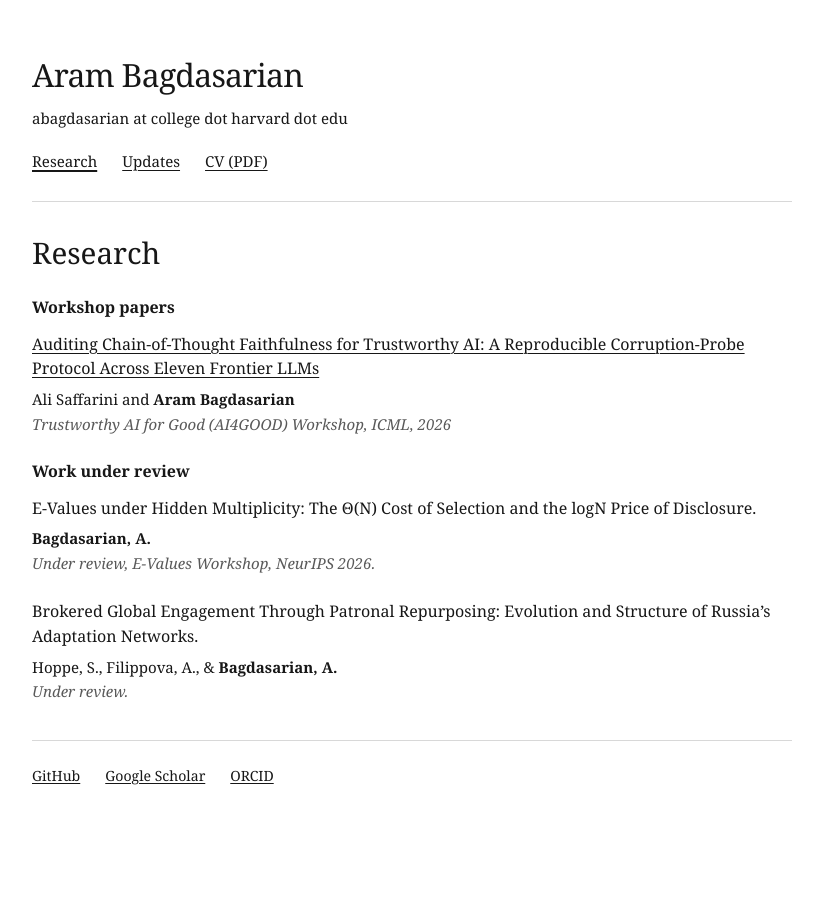
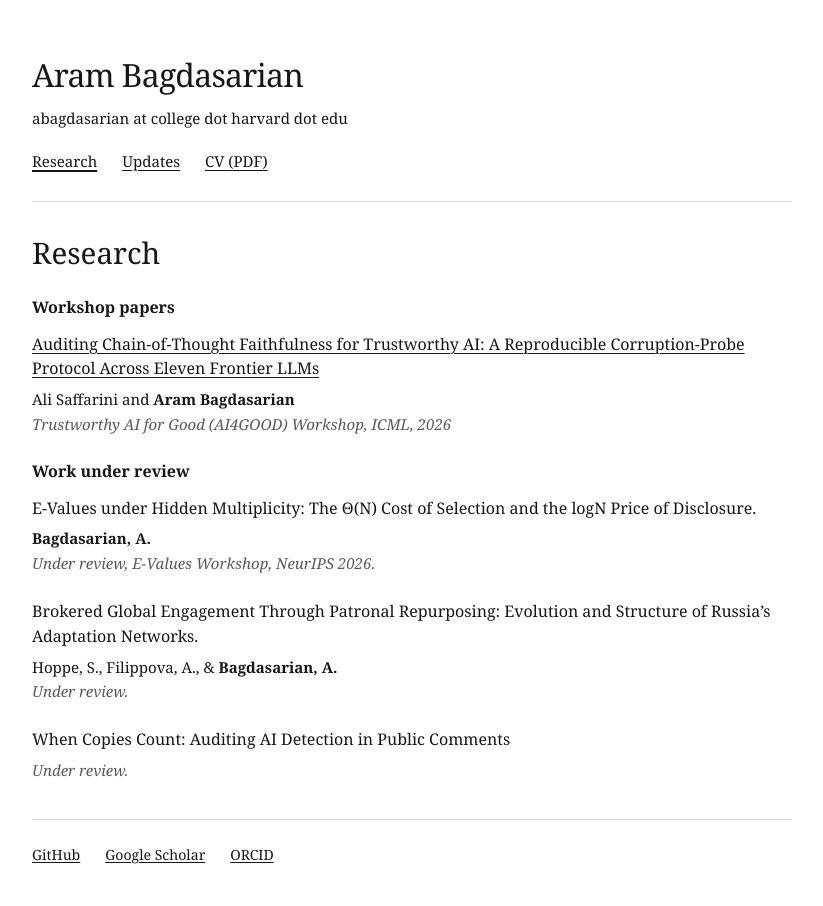
Before and after one commit to arambagdasarian/arambagdasarian.github.io, a Jekyll site: the page built from research/index.html, in a window 1280 px wide. Shown: the whole page, without its empty margins (228-1051 px from the left). Built offline with Jekyll 4.4.1, drawn with Linux system fonts in a browser that asks for light colours.

Commit message:
Add public-comments working paper under review

```diff
--- a/_data/research.yml
+++ b/_data/research.yml
@@ -11,3 +11,5 @@
 - title: "Brokered Global Engagement Through Patronal Repurposing: Evolution and Structure of Russia’s Adaptation Networks."
   authors: "Hoppe, S., Filippova, A., & Bagdasarian, A."
   status: "under_review"
+- title: "When Copies Count: Auditing AI Detection in Public Comments"
+  status: "under_review"
--- a/research/index.html
+++ b/research/index.html
@@ -24,7 +24,9 @@ permalink: /research/
     {% for paper in under_review_papers %}
     <li>
       <h3>{% if paper.url %}<a href="{{ paper.url }}">{{ paper.title | escape }}</a>{% else %}{{ paper.title | escape }}{% endif %}</h3>
+      {% if paper.authors %}
       <p>{{ paper.authors | escape | replace: "Aram Bagdasarian", "<strong>Aram Bagdasarian</strong>" | replace: "Bagdasarian, A.", "<strong>Bagdasarian, A.</strong>" }}</p>
+      {% endif %}
       <p class="research-venue">Under review{% if paper.venue %}, {{ paper.venue | escape }}{% endif %}{% if paper.year %} {{ paper.year }}{% endif %}.</p>
     </li>
     {% endfor %}
```
